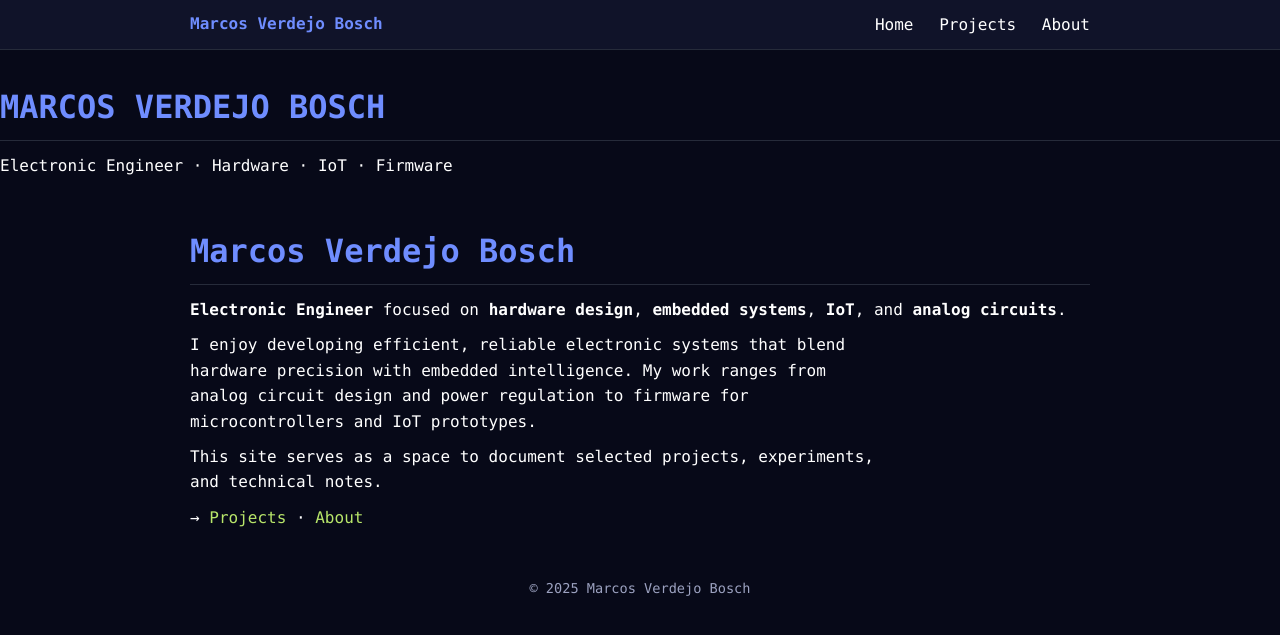
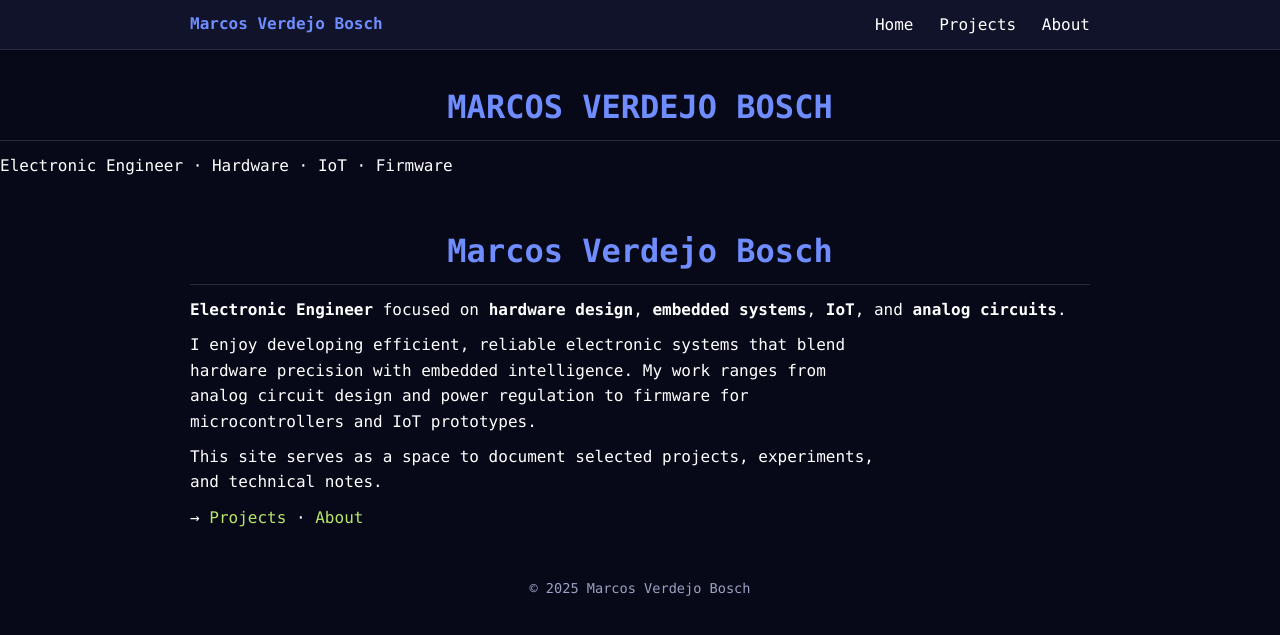
Before and after one commit to MarcosVerde/MarcosVerde.github.io, a Jekyll site: the page built from index.md, in a window 1280 px wide. Shown: the top 635 px of the page. Built offline with Jekyll 4.4.1, drawn with Linux system fonts in a browser that asks for light colours.

Commit message:
Update default.html
Use default layout on all pages and refine typography (warm off-white + centered home title)

```diff
--- a/_layouts/default.html
+++ b/_layouts/default.html
@@ -6,6 +6,7 @@
   <title>{{ page.title }} | {{ site.title }}</title>
   {%- seo -%}
   <link rel="stylesheet" href="{{ "/assets/css/style.css?v=2" | relative_url }}">
+
   <!--
   Site identity: favicon for browser tabs
   Style: Minimal MVB logo (neon green on dark background)
@@ -13,7 +14,8 @@
   -->
   <link rel="icon" href="{{ "/favicon-32x32.png" | relative_url }}" type="image/png">
 </head>
-<body>
+
+<body class="{{ page.class }}">
 
   <!-- === Navigation Bar === -->
   <nav class="navbar">
```
